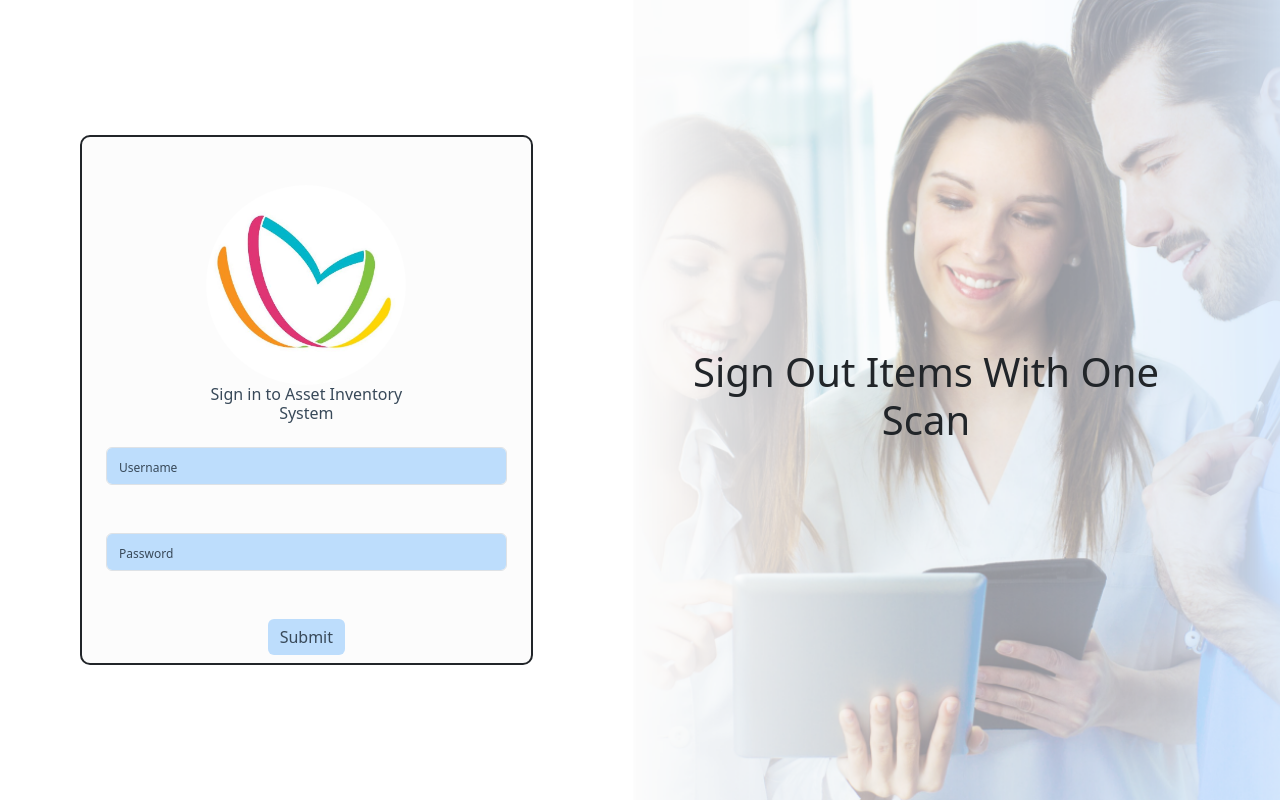
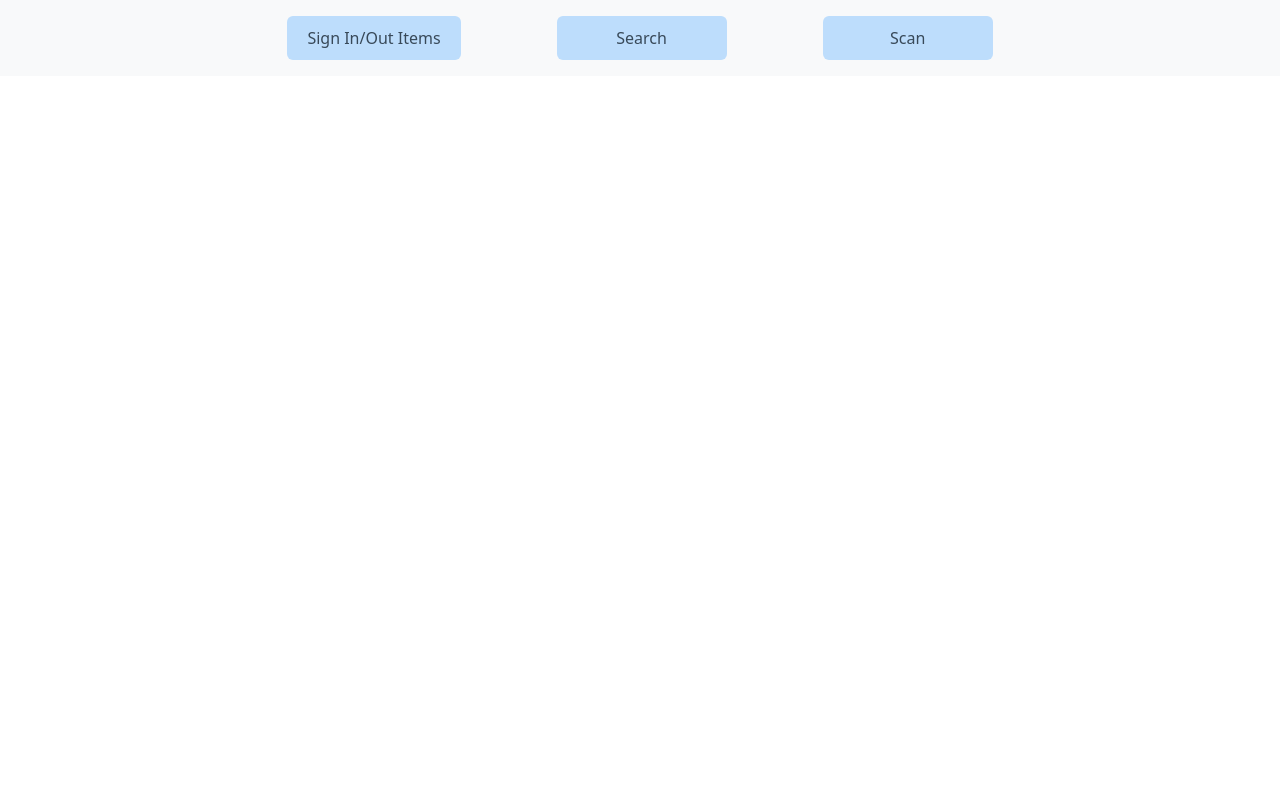
Before and after one commit to Jamie-Watson/GNG2101-AssetInventory, a React (Create React App) app in the folder Web-AssetInventory/ais/: page / in a window 1280 px wide. Built offline with nearby package versions, Linux system fonts and the light colour scheme.

Commit message:
NavBar Visuals Fix

```diff
--- a/Web-AssetInventory/ais/src/App.css
+++ b/Web-AssetInventory/ais/src/App.css
@@ -41,9 +41,9 @@ p.display-5.textStyle{
 
 .signInPageBackground{
   background-image: url('Images/doctors.png');
-  background-size: cover; /* Cover the entire area */
-  background-position: center; /* Center the image */
-  background-repeat: no-repeat; /* Do not repeat the image */
-  height: 100vh; /* Full viewport height (adjust as needed) */
-  width: 100%; /* Full width */
+  background-size: cover;
+  background-position: center;
+  background-repeat: no-repeat;
+  height: 100vh;
+  width: 100%;
 }
--- a/Web-AssetInventory/ais/src/App.js
+++ b/Web-AssetInventory/ais/src/App.js
@@ -1,10 +1,12 @@
 import logo from './logo.svg';
 import './App.css';
 import 'bootstrap/dist/css/bootstrap.min.css';
+import 'bootstrap/dist/js/bootstrap.bundle.min';
 import SignInPage from './SignInPage';
+import SearchPage from './SearchPage';
 
 function App() {
-  return (<SignInPage />
+  return (<SearchPage />
   );
 }
 
--- /dev/null
+++ b/Web-AssetInventory/ais/src/NavBar.css
@@ -0,0 +1,17 @@
+.noCursor{
+    caret-color: transparent;
+}
+
+.btn-primary.lightBlueButton{
+    background-color: #bdddfc ;
+    color: #384959;
+    border: #bdddfc;
+    padding: 10px 20px;
+    min-width: 170px;
+  }
+
+.btn-primary.lightBlueButton:hover{
+    background-color: #bdddfc ;
+    color: #384959;
+    border: #88bdf2;
+}
--- a/Web-AssetInventory/ais/src/Navbar.js
+++ b/Web-AssetInventory/ais/src/Navbar.js
@@ -1,24 +1,29 @@
 import 'bootstrap/dist/css/bootstrap.min.css';
 import 'bootstrap/dist/js/bootstrap.bundle.min';
+import './NavBar.css';
+import React from 'react';
+export default function Navbar({username}){
 
-export default function Navbar({username}){
-    return(<nav class="navbar navbar-expand-lg navbar-light bg-light" style={{}}>
-        <a class="navbar-brand" href="#">{username}</a>
-        <button class="navbar-toggler" type="button" data-toggle="collapse" data-target="#navbarNav" aria-controls="navbarNav" aria-expanded="false" aria-label="Toggle navigation">
+    return(<nav className="navbar navbar-expand-lg navbar-light bg-light justify-content-center container-fluid" style={{}}>
+        <button class="navbar-toggler" type="button" data-bs-toggle="collapse" data-bs-target="#navbarNav" aria-controls="navbarNav" aria-expanded="false" aria-label="Toggle navigation">
             <span class="navbar-toggler-icon"></span>
         </button>
-        <div class="collapse navbar-collapse" id="navbarNav">
-            <ul class="navbar-nav">
-            <li class="nav-item active">
-                <button class="nav-link" href="#" onClick={handleSignInClick}>Sign Out</button>
-            </li>
-            <li class="nav-item">
-                <a class="nav-link" href="#">Search</a>
-            </li>
-            <li class="nav-item">
-                <a class="nav-link" href="#">Scan</a>
-            </li>
+        <div className="collapse navbar-collapse justify-content-center" id="navbarNav">
+            <ul className="navbar-nav justify-content-center text-center">
+                <li className="nav-item active mx-5 justify-content-center">
+                    <button className="btn btn-primary lightBlueButton my-2" href="#" onClick={handleSignInClick}>Sign In/Out Items</button>
+                </li>
+                <li className="nav-item mx-5">
+                    <button className="btn btn-primary lightBlueButton my-2" href="#" onClick={handleSignInClick}>Search</button>
+                </li>
+                <li className="nav-item mx-5">
+                    <button className="btn btn-primary lightBlueButton my-2" href="#" onClick={handleSignInClick}>Scan</button>
+                </li>
             </ul>
         </div>
     </nav>);
 }
+
+function handleSignInClick(){
+    return;
+}
--- a/Web-AssetInventory/ais/src/SearchPage.js
+++ b/Web-AssetInventory/ais/src/SearchPage.js
@@ -3,9 +3,12 @@ import 'bootstrap/dist/css/bootstrap.min.css';
 import Navbar from "./Navbar";
 export default function SearchPage(){
     return(
-        <div className="container" style={{color:"blue"}}>
-            <Navbar username="Jamie Watson"/>
+        <div>
+             <Navbar/>
+             <div className="container" style={{color:"blue"}}>
+             </div>
         </div>
+
     );
 
 }
```
